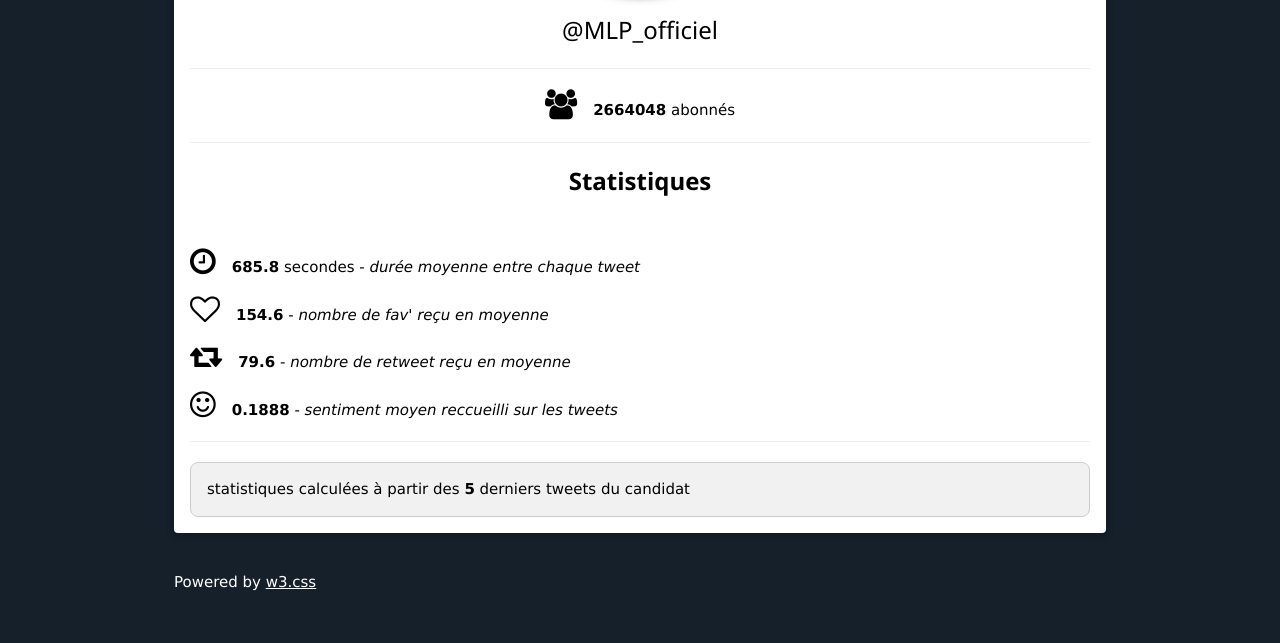
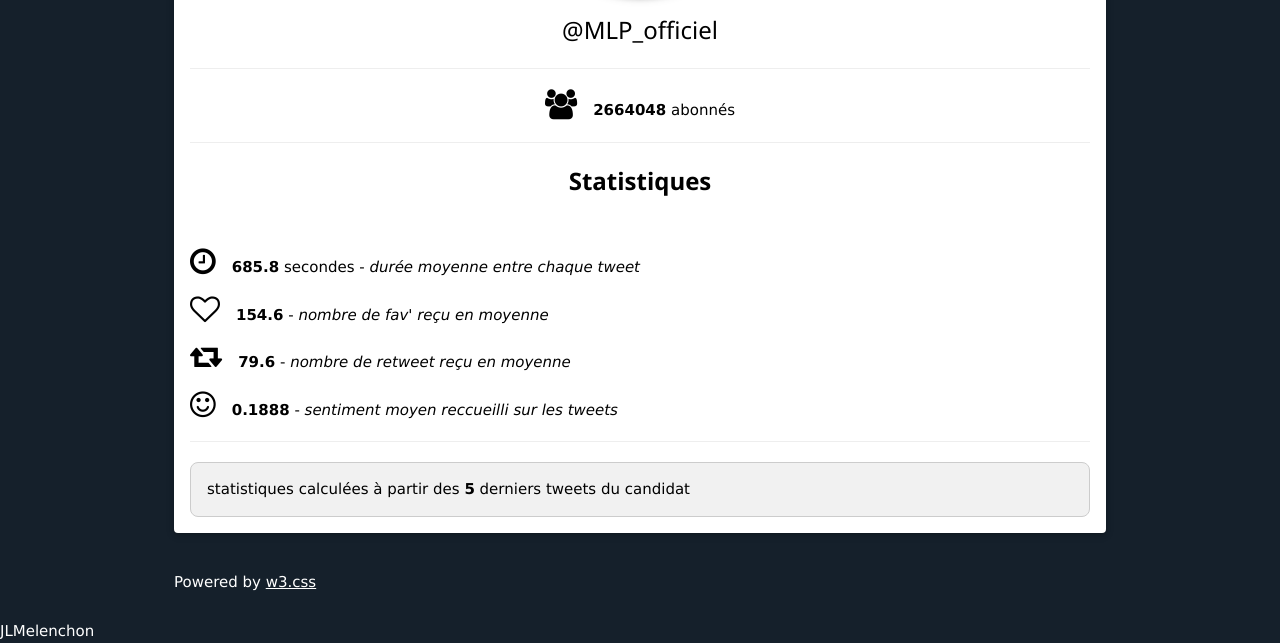
Before and after one commit to presidentielle2022/presidentielle2022.github.io, a plain HTML site: page jlmelenchon.html in a window 1280 px wide. Shown: the part 296-939 px from the top of the page. Before the commit the page ends 916 px from the top, so only its background shows below. Drawn offline with nearby package versions, Linux system fonts and the light colour scheme.

Commit message:
JLMelenchon

```diff
--- a/jlmelenchon.html
+++ b/jlmelenchon.html
@@ -39,3 +39,4 @@
 
 </body>
 </html>
+JLMelenchon
```
